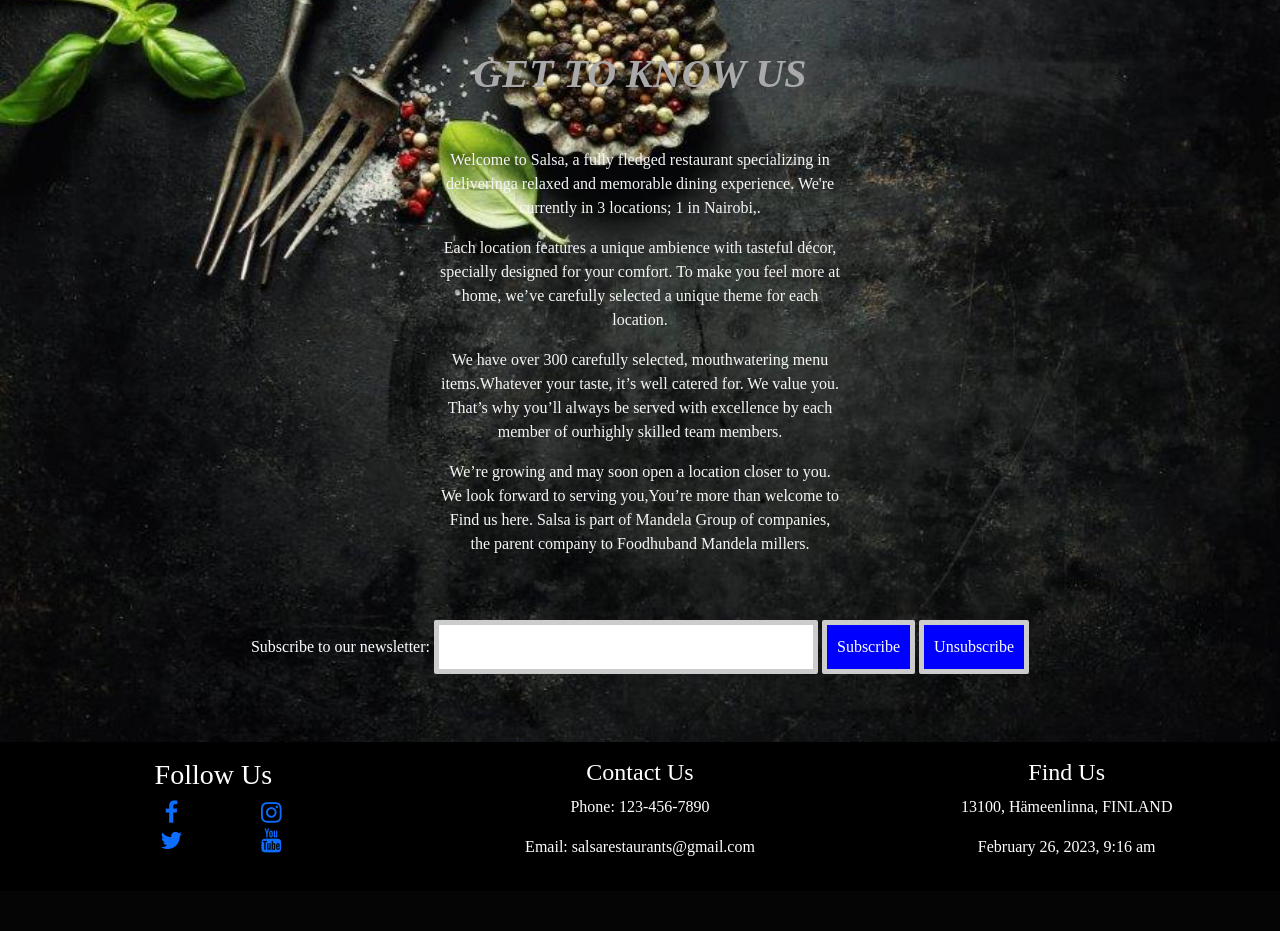
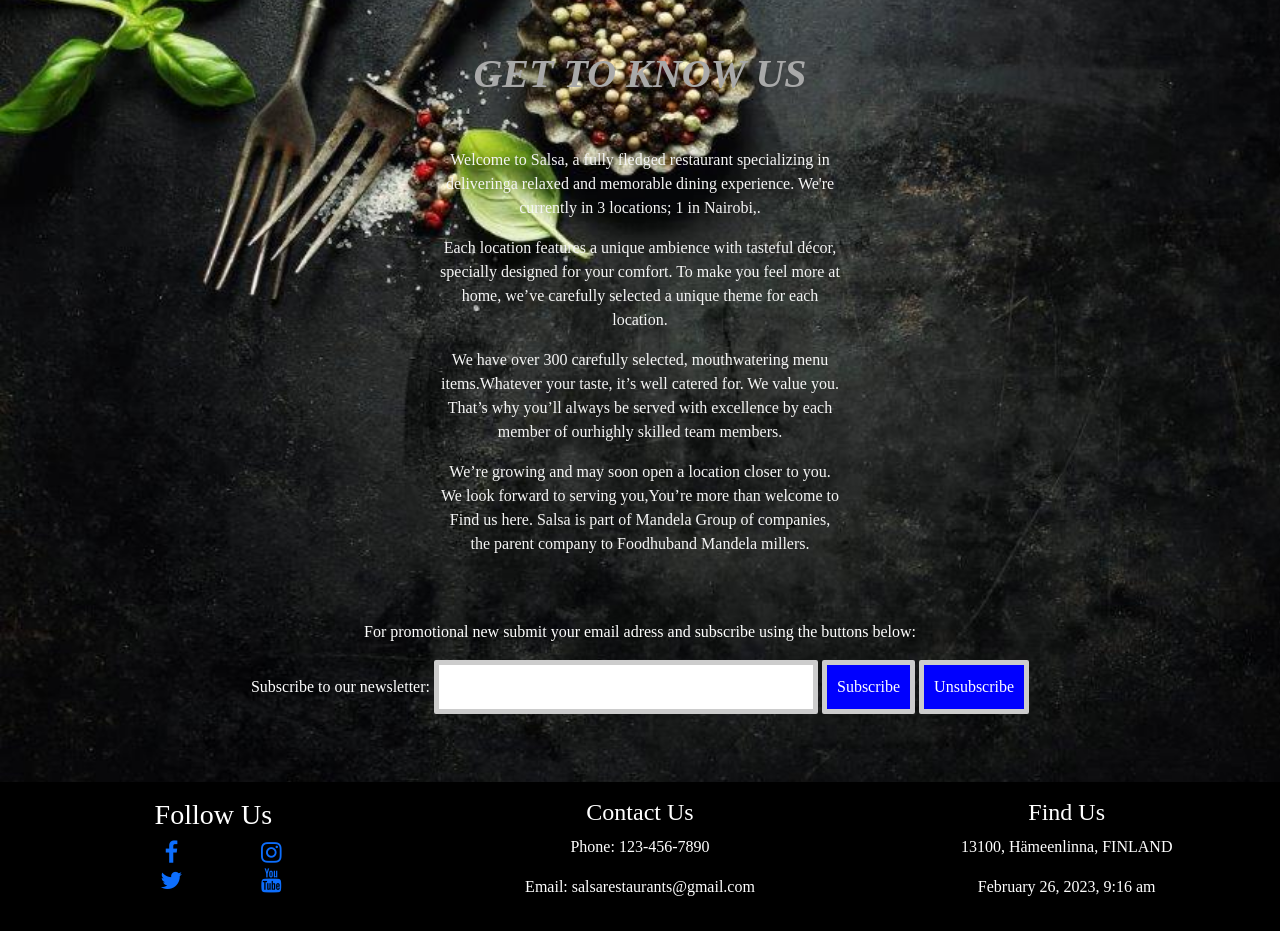
Before and after one commit to jayram22000/TE-M-14, a PHP site: page /aboutus.php in a window 1280 px wide. Shown: the part 88-1019 px from the top of the page. Before the commit the page ends 944 px from the top, so only its background shows below. Run offline with PHP 8.4, Linux system fonts and the light colour scheme; data that the repository does not hold is empty.

Commit message:
update on the feature

```diff
--- a/aboutus.php
+++ b/aboutus.php
@@ -41,6 +41,9 @@
   cursor: pointer;
   border: 5px solid #ccc;
   background-color: blue;
+  color: white;
+
+
 
 }
 
@@ -52,6 +55,7 @@
   border-radius: 2px;
 
 }
+
 
 
 </style>
@@ -84,12 +88,16 @@
   }
   </style>
 
+  <p>
+  For promotional new submit your email adress and subscribe using the buttons below:
+</p>
   <form action="subscribe.php" method="POST">
   <label for="email">Subscribe to our newsletter:</label>
   <input type="email" name="email" id="email" required>
   <button type="submit" name="submit">Subscribe</button>
   <input type="hidden" name="unsubscribe" value="<?php echo htmlspecialchars($email); ?>">
   <button type="submit" name="unsubscribe">Unsubscribe</button>
+
 </form>
 
 <br><br>
```
